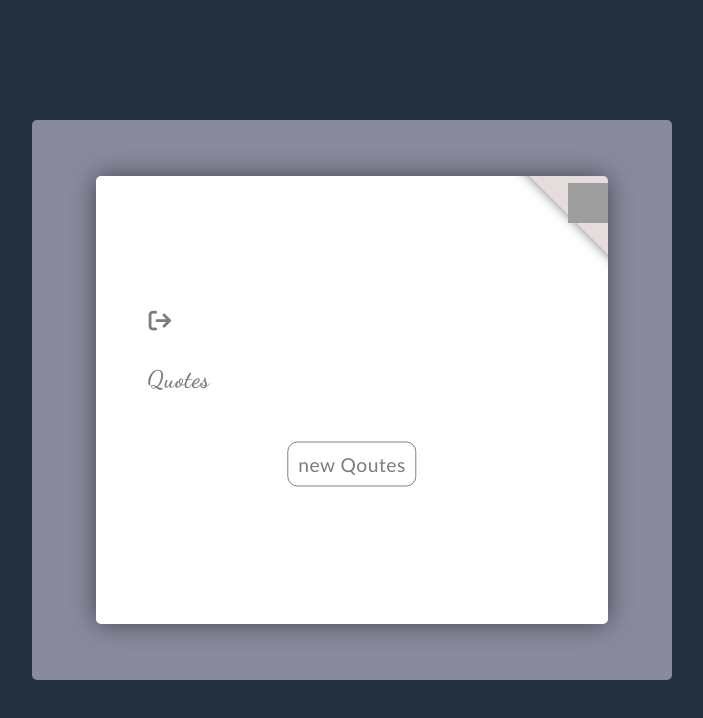
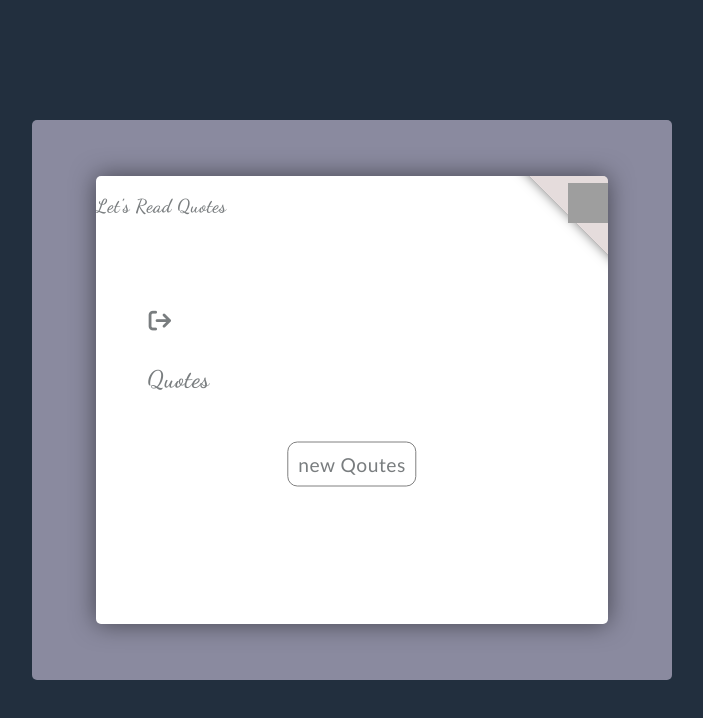
Before and after one commit to Sushant-saud/QuotesProject, a plain HTML site: page index.html in a window 1280 px wide. Shown: the whole page, without its empty margins (288-991 px from the left). Drawn offline with Linux system fonts and the light colour scheme; no server answers; grey boxes are pictures that could not be loaded; a web font is replaced by a local one.

Commit message:
Update index.html

```diff
--- a/index.html
+++ b/index.html
@@ -16,6 +16,7 @@
      <div class="container">
          <div class="inner">
              <div class="box">
+                 <h3 class="heading">Let's Read Quotes</h3>
                  <p class="number">
                      <img src="https://cdn-icons-png.flaticon.com/512/124/124021.png"
                      alt="tweetMe"
```
